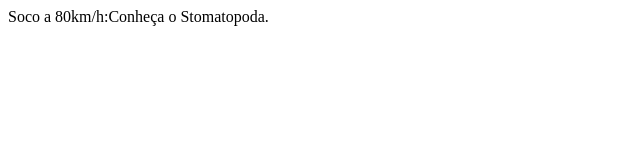
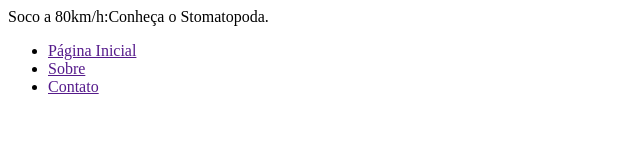
Before and after one commit to DuAlexandre/trybe-turma-23-a, a plain HTML site: page trybe-exercicios/exercicios-3-4/exercises/introducao-a-html-e-css.4/index.html in a window 1280 px wide. Shown: the whole page, without its empty margins (0-640 px from the left). Drawn offline with Linux system fonts and the light colour scheme.

Commit message:
Adiciona conjunto de links

```diff
--- a/trybe-exercicios/exercicios-3-4/exercises/introducao-a-html-e-css.4/index.html
+++ b/trybe-exercicios/exercicios-3-4/exercises/introducao-a-html-e-css.4/index.html
@@ -9,5 +9,12 @@
     <header>
         Soco a 80km/h:Conheça o Stomatopoda.
     </header>
+    <nav>
+        <ul>
+            <li><a href="">Página Inicial</a></li>
+            <li><a href="">Sobre</a></li>
+            <li><a href="">Contato</a></li>
+        </ul>
+    </nav>
   </body>
 </html>
```
